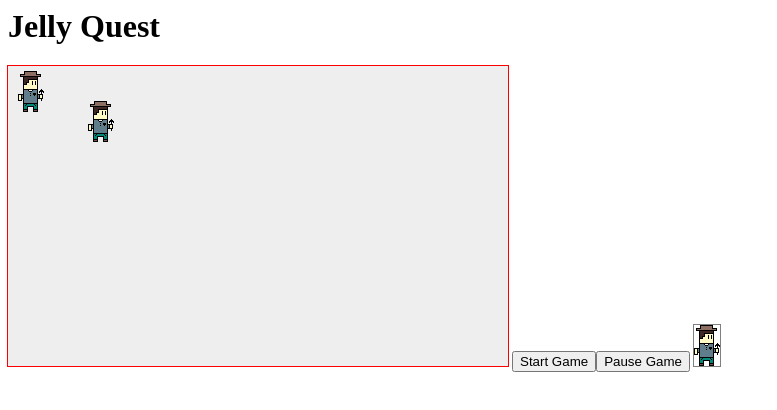
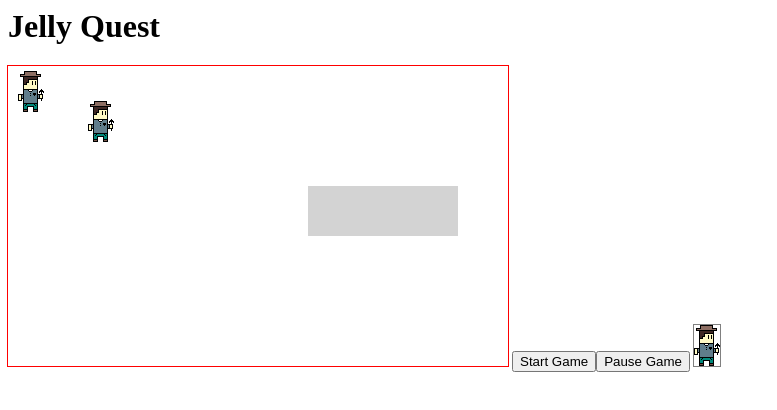
Before and after one commit to mylegoplans/jellyquest, a plain HTML site: page javascript-version/index.html in a window 1280 px wide. Both pictures are taken after a click on the button "Start Game". Shown: the whole page, without its empty margins (0-777 px from the left). Drawn offline with Linux system fonts and the light colour scheme.

Commit message:
Added preliminary obstacle code

```diff
--- a/javascript-version/Classes/Game.js
+++ b/javascript-version/Classes/Game.js
@@ -3,23 +3,53 @@ window.Game = function(options) {
 	this.DrawingContext = options.DrawingContext;
 	this.Board = options.Board;
 	this.Characters = [];
+	this.Obstacles = [];
 	this._intervalId = undefined;
 	this._interval = options.RefreshInterval || 2000;
 
-	// clear the context
+	// clear the board bydrawing a white rect on it
 	this._clearContext = function() {
 		var c = this.DrawingContext;
 		var dim = this.Board.Dimensions;
 		// clear the canvas
-		c.fillStyle = "#EEE";
+		c.fillStyle = 'white';
 		c.fillRect(0, 0, dim.Width, dim.Height);
 	};
+
+	this._drawObstacles = function(){
+		//console.log('drawObstacles');
+		// var ctx = this.DrawingContext;
+		// ctx.beginPath();
+		// ctx.lineWidth = 1;
+		// ctx.strokeStyle = 'blue';
+		// ctx.rect(300,120,150,100);
+		// ctx.stroke();
+
+
+		// loop through all our obstacles and draw them on the screen
+		for (var i in this.Obstacles) {
+			// we get a reference to our obstacle:
+			var obst = this.Obstacles[i];
+
+			// we set the drawing context fill color
+			this.DrawingContext.fillStyle = obst.Color;
+
+			// then we draw a filled rectangle at obstacle Position and Size
+			this.DrawingContext.fillRect(
+				obst.Position.X,
+				obst.Position.Y,
+				obst.Size.Width,
+				obst.Size.Height
+			);
+		}
+	};
+
 
 	// draw only the characters
 	this._drawCharacters = function() {
 		for (var i in this.Characters) {
 
-			// we get a reference to out character:
+			// we get a reference to our character:
 			var character = this.Characters[i];
 
 			// // we set the drawing context fill color
@@ -43,14 +73,24 @@ window.Game = function(options) {
 		}
 	};
 
+
+	// draw all the game itesm:
+	this._drawGameItems = function(){
+		// draw the obstacles
+		this._drawObstacles();
+
+		// invoke function this._drawCharacters and draws all the characer at their position
+		this._drawCharacters();
+	};
+
 	// this will execute at an interval
 	this._onInterval = function() {
 		console.log('game onInterval');
 		// clear the canvas
 		this._clearContext();
 
-		// invoke function this._drawCharacters and draws all the characer at their position
-		this._drawCharacters();
+		// invoke function that draws all the game items
+		this._drawGameItems();
 	};
 
 	this.start = function() {
--- /dev/null
+++ b/javascript-version/Classes/Obstacle.js
@@ -0,0 +1,8 @@
+// ES5 supported by browser (Chrome)
+window.Obstacle = function(options) {
+	// properties/attributes
+	this.Id = options.Id;
+	this.Color = options.Color;
+	this.Position = options.Position;
+	this.Size = options.Size;
+};
--- a/javascript-version/index.html
+++ b/javascript-version/index.html
@@ -19,6 +19,7 @@
 	<script src="/Classes/Board.js"></script>
 	<script src="/Classes/Wall.js"></script>
 	<script src="/Classes/Character.js"></script>
+	<script src="/Classes/Obstacle.js"></script>
 	<script src="/Classes/Game.js"></script>
 	<script src="/main.js"></script>
 </html>
--- a/javascript-version/main.js
+++ b/javascript-version/main.js
@@ -26,6 +26,22 @@
 	};
 
 	game = new Game(gameOptions);
+
+	// create obstacle:
+	var obstacle1 = new Obstacle({
+		Color: 'lightgray',
+		Position: {
+			X: 300,
+			Y: 120
+		},
+		Size: {
+			Width: 150,
+			Height: 50
+		}
+	});
+
+	// add obstacle1 to game Obstacles collection:
+	game.Obstacles.push(obstacle1);
 
 	// create a Character called Bob
 	var bob = new Character({
```
Also changed, not shown: javascript-version/Images/burnt.png (added), 1 other file.
